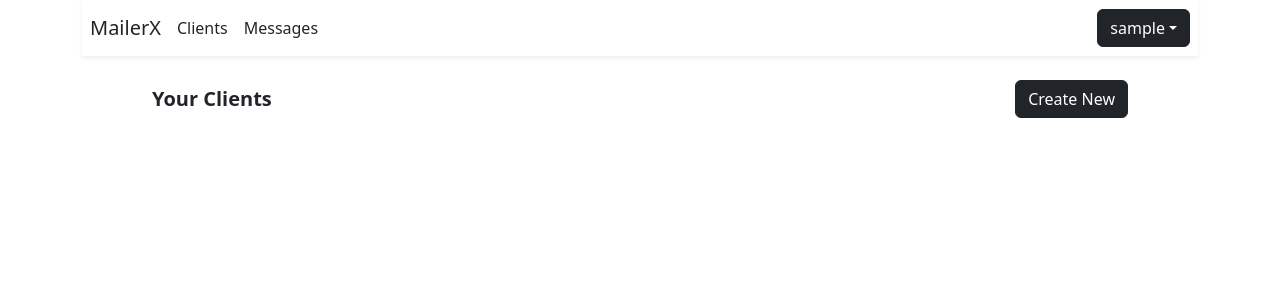
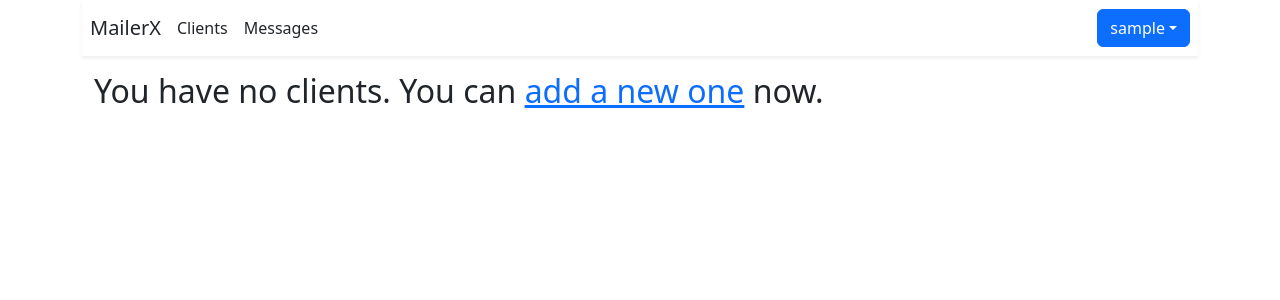
Before and after one commit to github-main-user/mailerx, a Django app: page /clients/ in a window 1280 px wide. Shown: the top 300 px of the page. Run offline with Django 5.2, Linux system fonts and the light colour scheme; the visitor is signed in with stand-in values (Sample User, id 1); data that the repository does not hold is empty.

Commit message:
style: change color of buttons from dark to primary

```diff
--- a/templates/clients/client_list.html
+++ b/templates/clients/client_list.html
@@ -1,7 +1,7 @@
 {% extends "base.html" %}
 {% block title %}{{ block.super }} - Clients{% endblock %}
 {% block content %}
-  {% if user.clients %}
+  {% if user.clients.exists %}
     {% include "partials/list_of_clients.html" %}
   {% else %}
     <h2>
--- a/templates/partials/header.html
+++ b/templates/partials/header.html
@@ -14,7 +14,7 @@
   <div class="text-end">
     {% if user.is_authenticated %}
       <div class="dropdown">
-        <button class="btn btn-dark dropdown-toggle"
+        <button class="btn btn-primary dropdown-toggle"
                 type="button"
                 data-bs-toggle="dropdown"
                 aria-expanded="false">{{ user }}</button>
@@ -31,8 +31,8 @@
         </ul>
       </div>
     {% else %}
-      <a class="btn btn-outline-dark" href="{% url 'users:login' %}">Login</a>
-      <a class="btn btn-dark" href="{% url 'users:register' %}">Sign-up</a>
+      <a class="btn btn-outline-primary" href="{% url 'users:login' %}">Login</a>
+      <a class="btn btn-primary" href="{% url 'users:register' %}">Sign-up</a>
     {% endif %}
   </div>
 </div>
--- a/templates/partials/list_of_clients.html
+++ b/templates/partials/list_of_clients.html
@@ -1,7 +1,7 @@
 <div class="container my-4" style="max-width: 1000px;">
   <div class="d-flex justify-content-between align-items-center mb-4">
     <h5 class="fw-bold m-0">Your Clients</h5>
-    <a class="btn btn-dark" href="{% url 'clients:client_create' %}">Create New</a>
+    <a class="btn btn-primary" href="{% url 'clients:client_create' %}">Create New</a>
   </div>
   <div class="row row-cols-1 row-cols-md-2 g-4">
     {% for client in user.clients.all %}
--- a/templates/partials/list_of_messages.html
+++ b/templates/partials/list_of_messages.html
@@ -1,7 +1,8 @@
 <div class="container my-4" style="max-width: 1000px;">
   <div class="d-flex justify-content-between align-items-center mb-4">
     <h5 class="fw-bold m-0">Your Messages</h5>
-    <a class="btn btn-dark" href="{% url 'mail_messages:message_create' %}">Create New</a>
+    <a class="btn btn-primary"
+       href="{% url 'mail_messages:message_create' %}">Create New</a>
   </div>
   <div class="row row-cols-1 row-cols-md-2 g-4">
     {% for message in user.messages.all %}
```
